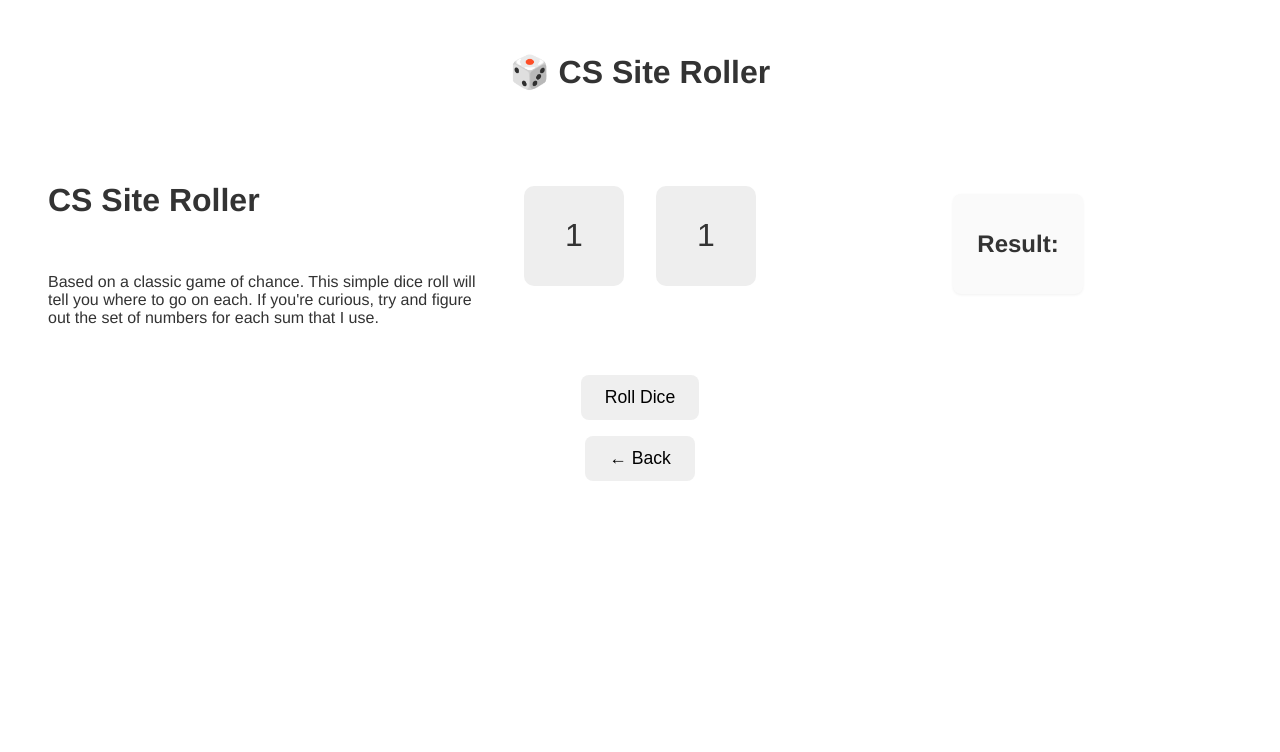
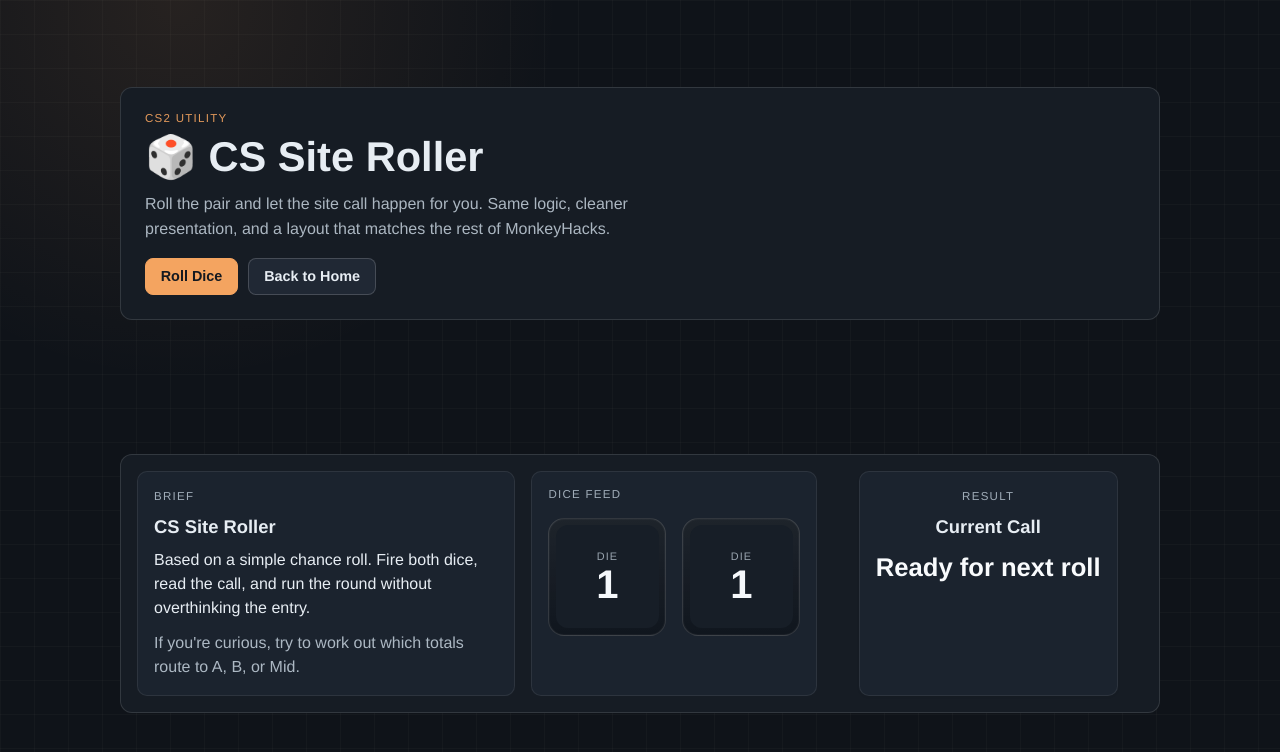
Before and after one commit to baileyfcross/monkeyhacks-ui, a Vue app: page /diceGame in a window 1280 px wide. Shown: the top 752 px of the page. Built offline with nearby package versions, Linux system fonts and the light colour scheme.

Commit message:
Updated cs site roller theme

```diff
--- a/src/components/DiceObject.vue
+++ b/src/components/DiceObject.vue
@@ -1,6 +1,9 @@
 <template>
   <div class="diceobject" @click="roll">
-    <p>{{ displayValue }}</p>
+    <div class="dice-face">
+      <span class="dice-label">Die</span>
+      <p>{{ displayValue }}</p>
+    </div>
   </div>
 </template>
 
@@ -36,3 +39,61 @@
 // Expose the roll method and the current display value to be callable/readable from parent components
 defineExpose({ roll, displayValue, isRolling })
 </script>
+
+<style scoped>
+.diceobject {
+  display: flex;
+  align-items: center;
+  justify-content: center;
+  width: clamp(96px, 12vw, 118px);
+  height: clamp(96px, 12vw, 118px);
+  padding: 0.4rem;
+  border-radius: 16px;
+  border: 1px solid rgba(255, 255, 255, 0.14);
+  background:
+    linear-gradient(180deg, rgba(255, 255, 255, 0.06), rgba(255, 255, 255, 0)),
+    #10161e;
+  box-shadow: inset 0 0 0 1px rgba(255, 255, 255, 0.03);
+  cursor: pointer;
+  user-select: none;
+  transition:
+    transform 140ms ease,
+    border-color 140ms ease,
+    background-color 140ms ease;
+}
+
+.diceobject:hover {
+  transform: translateY(-1px);
+  border-color: rgba(244, 164, 96, 0.55);
+}
+
+.diceobject:active {
+  transform: translateY(0);
+}
+
+.dice-face {
+  width: 100%;
+  height: 100%;
+  display: grid;
+  place-items: center;
+  align-content: center;
+  gap: 0.15rem;
+  border-radius: 12px;
+  background: #171e27;
+}
+
+.dice-label {
+  font-size: 0.68rem;
+  letter-spacing: 0.09em;
+  text-transform: uppercase;
+  color: rgba(214, 227, 239, 0.68);
+}
+
+p {
+  margin: 0;
+  font-size: clamp(2rem, 4vw, 2.5rem);
+  font-weight: 800;
+  color: #f5f8fb;
+  line-height: 1;
+}
+</style>
--- a/src/views/DiceView.vue
+++ b/src/views/DiceView.vue
@@ -1,33 +1,3 @@
-<template>
-  <main class="main">
-    <h1>🎲 CS Site Roller</h1>
-    <div class="dice-three-column">
-      <div class="dice-text text-box">
-        <h1>CS Site Roller</h1>
-        <p></p>
-        Based on a classic game of chance. This simple dice roll will tell you where to go on each.
-        If you're curious, try and figure out the set of numbers for each sum that I use.
-      </div>
-
-      <div class="dice-container">
-        <DiceObject ref="dice1" />
-        <DiceObject ref="dice2" />
-      </div>
-
-      <div class="sum-column">
-        <div class="sum-box">
-          <h2>Result:</h2>
-          <p class="sum-value" v-if="bothFinished">{{ lastMessage }}</p>
-          <p class="sum-rolling" v-else>Rolling…</p>
-          <p class="sum-value" v-if="isDebug">{{ lastSum }}</p>
-        </div>
-      </div>
-    </div>
-    <button class="button" @click="rollBoth">Roll Dice</button>
-    <RouterLink to="/"><button class="button">← Back</button></RouterLink>
-  </main>
-</template>
-
 <script setup lang="ts">
 import DiceObject from '../components/DiceObject.vue'
 import { ref, computed } from 'vue'
@@ -100,3 +70,282 @@
   dice2.value?.roll()
 }
 </script>
+
+<template>
+  <main class="site-roller-view">
+    <section class="hero-panel">
+      <p class="eyebrow">CS2 Utility</p>
+      <h1>🎲 CS Site Roller</h1>
+      <p class="intro-copy">
+        Roll the pair and let the site call happen for you. Same logic, cleaner presentation, and a layout
+        that matches the rest of MonkeyHacks.
+      </p>
+      <div class="action-row">
+        <button class="action-button action-primary" @click="rollBoth">Roll Dice</button>
+        <RouterLink to="/" class="action-button action-secondary">Back to Home</RouterLink>
+      </div>
+    </section>
+
+    <section class="panel dice-three-column" aria-labelledby="site-roller-title">
+      <div class="dice-text text-box info-panel">
+        <p class="section-eyebrow">Brief</p>
+        <h2 id="site-roller-title">CS Site Roller</h2>
+        <p>
+          Based on a simple chance roll. Fire both dice, read the call, and run the round without overthinking
+          the entry.
+        </p>
+        <p class="muted-note">
+          If you're curious, try to work out which totals route to A, B, or Mid.
+        </p>
+      </div>
+
+      <div class="dice-stage panel-inset">
+        <p class="section-eyebrow">Dice Feed</p>
+        <div class="dice-container">
+          <DiceObject ref="dice1" />
+          <DiceObject ref="dice2" />
+        </div>
+      </div>
+
+      <div class="sum-column">
+        <div class="sum-box">
+          <p class="section-eyebrow">Result</p>
+          <h2>Current Call</h2>
+          <p class="sum-value" v-if="bothFinished">{{ lastMessage || 'Ready for next roll' }}</p>
+          <p class="sum-rolling" v-else>Rolling...</p>
+          <p class="sum-debug" v-if="isDebug">Total: {{ lastSum }}</p>
+        </div>
+      </div>
+    </section>
+  </main>
+</template>
+
+<style scoped>
+.site-roller-view {
+  --bg: #0f1319;
+  --panel: #161c24;
+  --panel-soft: #1b232e;
+  --line: rgba(255, 255, 255, 0.12);
+  --text: #e7edf3;
+  --text-muted: rgba(209, 221, 233, 0.8);
+  --accent: #f4a460;
+
+  width: 100%;
+  min-height: 100vh;
+  padding: clamp(1rem, 2.6vw, 1.7rem);
+  display: grid;
+  gap: 0.9rem;
+  background:
+    radial-gradient(circle at 14% 0%, rgba(244, 164, 96, 0.1), transparent 28%),
+    linear-gradient(rgba(255, 255, 255, 0.025) 1px, transparent 1px),
+    linear-gradient(90deg, rgba(255, 255, 255, 0.025) 1px, transparent 1px),
+    var(--bg);
+  background-size:
+    auto,
+    34px 34px,
+    34px 34px,
+    auto;
+  color: var(--text);
+}
+
+.hero-panel,
+.panel {
+  width: min(1040px, 100%);
+  margin: 0 auto;
+  border-radius: 12px;
+  border: 1px solid var(--line);
+  background: var(--panel);
+}
+
+.hero-panel {
+  padding: clamp(1rem, 2.4vw, 1.5rem);
+}
+
+.panel {
+  padding: 1rem;
+}
+
+.eyebrow,
+.section-eyebrow {
+  margin: 0;
+  font-size: 0.72rem;
+  letter-spacing: 0.11em;
+  text-transform: uppercase;
+}
+
+.eyebrow {
+  color: rgba(244, 164, 96, 0.92);
+}
+
+.section-eyebrow {
+  color: rgba(207, 220, 232, 0.74);
+}
+
+h1 {
+  margin: 0.5rem 0 0;
+  font-size: clamp(1.9rem, 4vw, 2.6rem);
+}
+
+.intro-copy {
+  margin: 0.7rem 0 0;
+  max-width: 62ch;
+  line-height: 1.55;
+  color: var(--text-muted);
+}
+
+.action-row {
+  margin-top: 1rem;
+  display: flex;
+  gap: 0.65rem;
+  flex-wrap: wrap;
+}
+
+.action-button {
+  display: inline-flex;
+  align-items: center;
+  justify-content: center;
+  padding: 0.58rem 0.92rem;
+  border-radius: 8px;
+  border: 1px solid transparent;
+  font-size: 0.9rem;
+  font-weight: 700;
+  text-decoration: none;
+  cursor: pointer;
+  transition:
+    transform 140ms ease,
+    border-color 140ms ease,
+    background-color 140ms ease;
+}
+
+.action-button:hover {
+  transform: translateY(-1px);
+}
+
+.action-primary {
+  background: var(--accent);
+  border-color: var(--accent);
+  color: #141920;
+}
+
+.action-primary:hover {
+  background: #ffb06c;
+}
+
+.action-secondary {
+  background: #202834;
+  border-color: rgba(255, 255, 255, 0.17);
+  color: var(--text);
+}
+
+.action-secondary:hover {
+  background: #252f3c;
+  border-color: rgba(244, 164, 96, 0.45);
+}
+
+.action-button:focus-visible {
+  outline: 2px solid var(--accent);
+  outline-offset: 2px;
+}
+
+.dice-three-column {
+  display: grid;
+  grid-template-columns: minmax(0, 1.1fr) auto minmax(260px, 0.9fr);
+  gap: 1rem;
+  align-items: stretch;
+}
+
+.info-panel,
+.panel-inset,
+.sum-box {
+  height: 100%;
+  border-radius: 10px;
+  border: 1px solid rgba(255, 255, 255, 0.08);
+  background: var(--panel-soft);
+}
+
+.info-panel,
+.panel-inset,
+.sum-box {
+  padding: 1rem;
+}
+
+.dice-text {
+  display: grid;
+  gap: 0.65rem;
+  align-content: start;
+}
+
+.dice-text h2,
+.sum-box h2 {
+  margin: 0;
+  font-size: 1.15rem;
+}
+
+.dice-text p,
+.sum-box p {
+  margin: 0;
+  line-height: 1.5;
+}
+
+.muted-note {
+  color: var(--text-muted);
+}
+
+.dice-stage {
+  display: grid;
+  gap: 0.8rem;
+  align-content: start;
+}
+
+.dice-container {
+  display: flex;
+  align-items: center;
+  justify-content: center;
+  gap: 1rem;
+  min-height: 100%;
+  padding: 0.3rem 0;
+}
+
+.sum-column {
+  display: flex;
+}
+
+.sum-box {
+  display: grid;
+  gap: 0.65rem;
+  width: 100%;
+  align-content: start;
+}
+
+.sum-value {
+  font-size: clamp(1.35rem, 2vw, 1.7rem);
+  font-weight: 700;
+  color: #f9fbfd;
+}
+
+.sum-rolling,
+.sum-debug {
+  color: var(--text-muted);
+}
+
+@media (max-width: 940px) {
+  .dice-three-column {
+    grid-template-columns: 1fr;
+  }
+
+  .dice-container {
+    justify-content: flex-start;
+  }
+}
+
+@media (max-width: 620px) {
+  .site-roller-view {
+    padding: 0.8rem;
+  }
+
+  .dice-container {
+    gap: 0.75rem;
+    flex-wrap: wrap;
+  }
+}
+</style>
```
